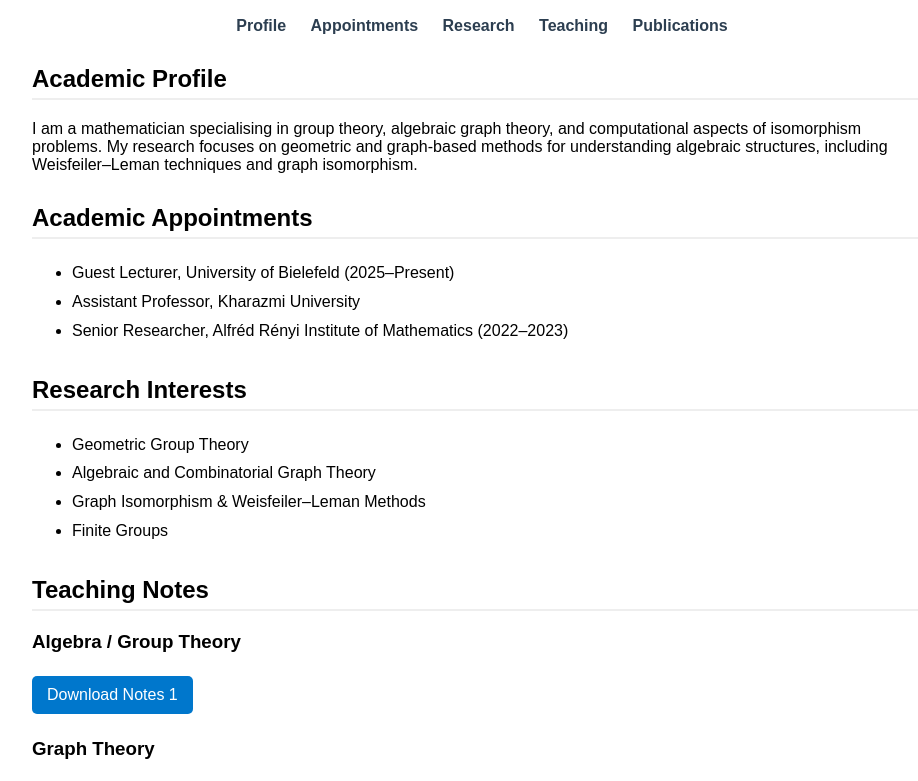
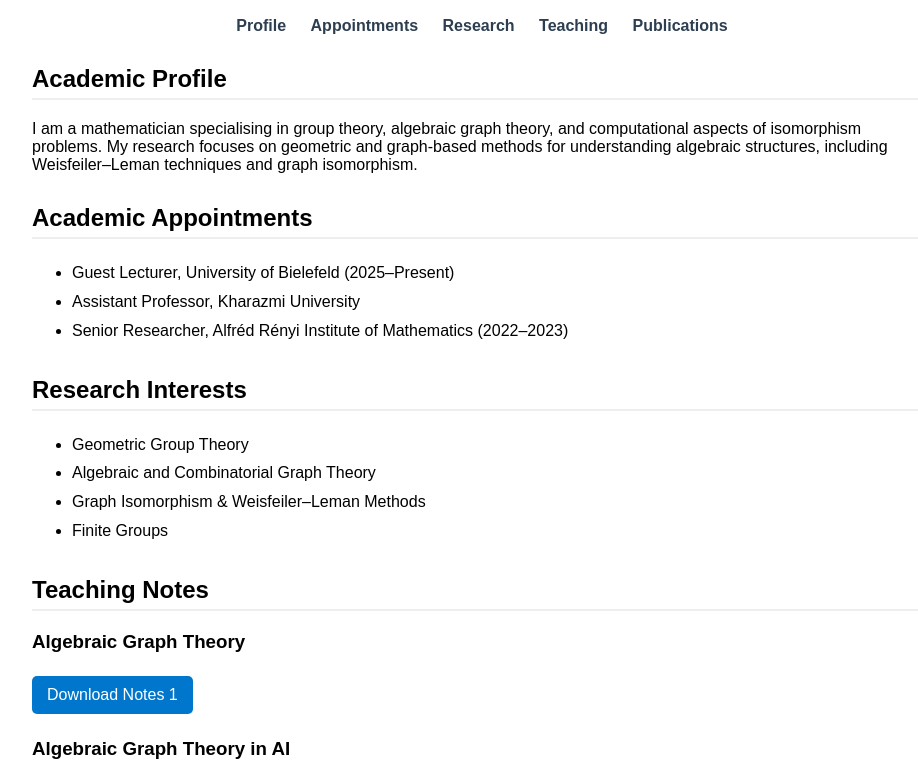
Before and after one commit to salarian78-sudo/salarian, a plain HTML site: page index.html in a window 1280 px wide. Shown: the part 171-952 px from the top of the page, without its empty margins (158-1076 px from the left). Drawn offline with Linux system fonts and the light colour scheme.

Commit message:
Update index.html

```diff
--- a/index.html
+++ b/index.html
@@ -114,12 +114,12 @@ My research focuses on geometric and graph-based methods for understanding algeb
 
 <h2 id="teaching">Teaching Notes</h2>
 
-<h3>Algebra / Group Theory</h3>
+<h3>Algebraic Graph Theory</h3>
 <a class="button" href="https://drive.google.com/file/d/1FYrARMyCpEn4YW0C6Bgt4B3QVHmf-ujr/view?usp=drive_link" target="_blank">
 Download Notes 1
 </a>
 
-<h3>Graph Theory</h3>
+<h3>Algebraic Graph Theory in AI</h3>
 <a class="button" href="https://drive.google.com/file/d/1_yiqAXHDsAyHYwlGVwofoht_dqUutyhM/view?usp=drive_link" target="_blank">
 Download Notes 2
 </a>
```
